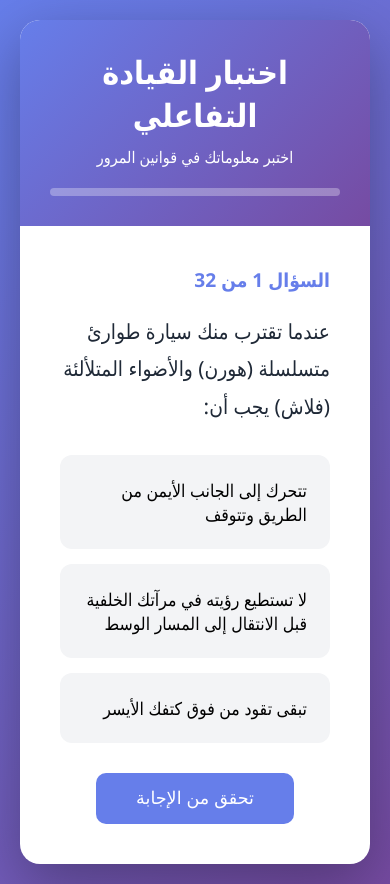
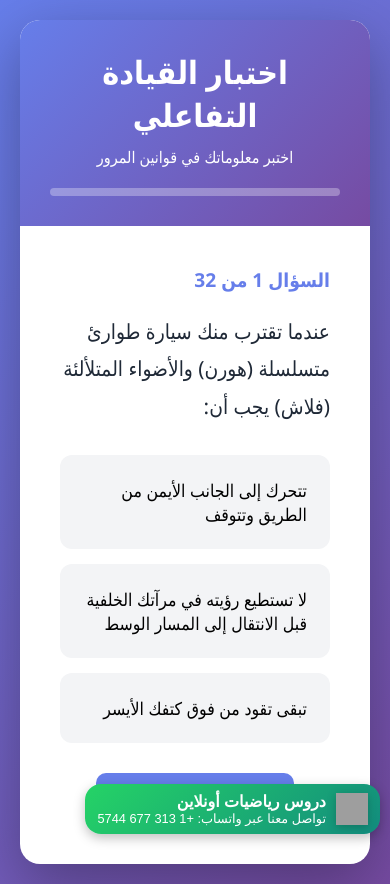
Before and after one commit to omaranBazna/driving_arabic, a plain HTML site: page index.html in a window 390 px wide. Drawn offline with Linux system fonts and the light colour scheme; grey boxes are pictures that could not be loaded.

Commit message:
add section

```diff
--- a/index.html
+++ b/index.html
@@ -11,6 +11,72 @@
             box-sizing: border-box;
         }
 
+
+        .contact-section {
+        position: fixed;
+        bottom: 15px;
+        right: 15px;
+        background: linear-gradient(135deg, #25D366, #128C7E);
+        color: #fff;
+        border-radius: 16px;
+        box-shadow: 0 4px 12px rgba(0, 0, 0, 0.25);
+        padding: 10px 16px;
+        font-family: 'Cairo', sans-serif;
+        display: flex;
+        align-items: center;
+        justify-content: center;
+        direction: rtl;
+        transition: transform 0.3s ease, box-shadow 0.3s ease;
+        z-index: 9999;
+    }
+
+    .contact-section:hover {
+        transform: scale(1.05);
+        box-shadow: 0 6px 16px rgba(0, 0, 0, 0.3);
+    }
+
+    .contact-link {
+        text-decoration: none;
+        color: inherit;
+        display: flex;
+        align-items: center;
+        gap: 10px;
+    }
+
+    .whatsapp-icon {
+        width: 40px;
+        height: 40px;
+        filter: drop-shadow(0 2px 4px rgba(0,0,0,0.2));
+    }
+
+    .contact-text h3 {
+        margin: 0;
+        font-size: 1.1em;
+        font-weight: bold;
+    }
+
+    .contact-text p {
+        margin: 0;
+        font-size: 0.9em;
+    }
+
+    @media (max-width: 600px) {
+        .contact-section {
+            bottom: 10px;
+            right: 10px;
+            padding: 8px 12px;
+        }
+        .whatsapp-icon {
+            width: 32px;
+            height: 32px;
+        }
+        .contact-text h3 {
+            font-size: 1em;
+        }
+        .contact-text p {
+            font-size: 0.8em;
+        }
+    }
         body {
             font-family: 'Segoe UI', Tahoma, Geneva, Verdana, sans-serif;
             background: linear-gradient(135deg, #667eea 0%, #764ba2 100%);
@@ -271,6 +337,17 @@
         </div>
 
         <div class="question-container" id="questionContainer"></div>
+
+    <div class="contact-section">
+        <a href="https://wa.me/13136775744" target="_blank" class="contact-link">
+            <img src="https://cdn-icons-png.flaticon.com/512/733/733585.png" alt="WhatsApp" class="whatsapp-icon">
+            <div class="contact-text">
+                <h3>دروس رياضيات أونلاين</h3>
+                <p>تواصل معنا عبر واتساب: +1 313 677 5744</p>
+            </div>
+        </a>
+    </div>
+
     </div>
 
     <script>
```
